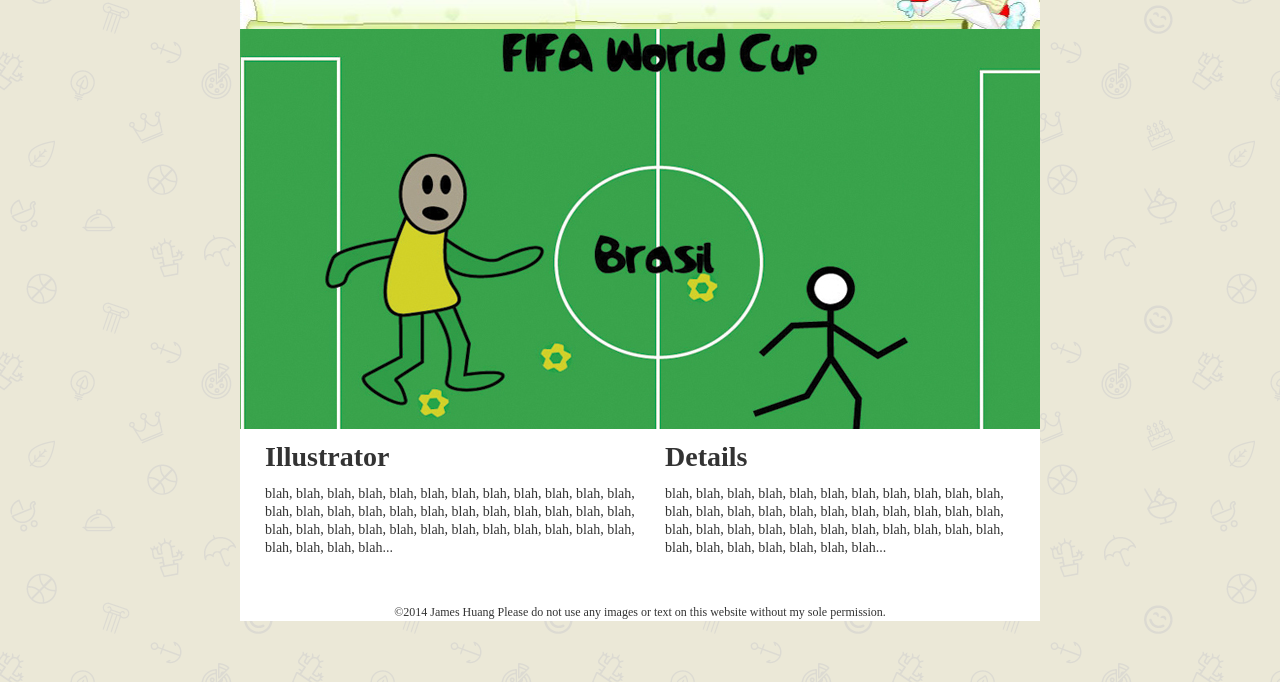
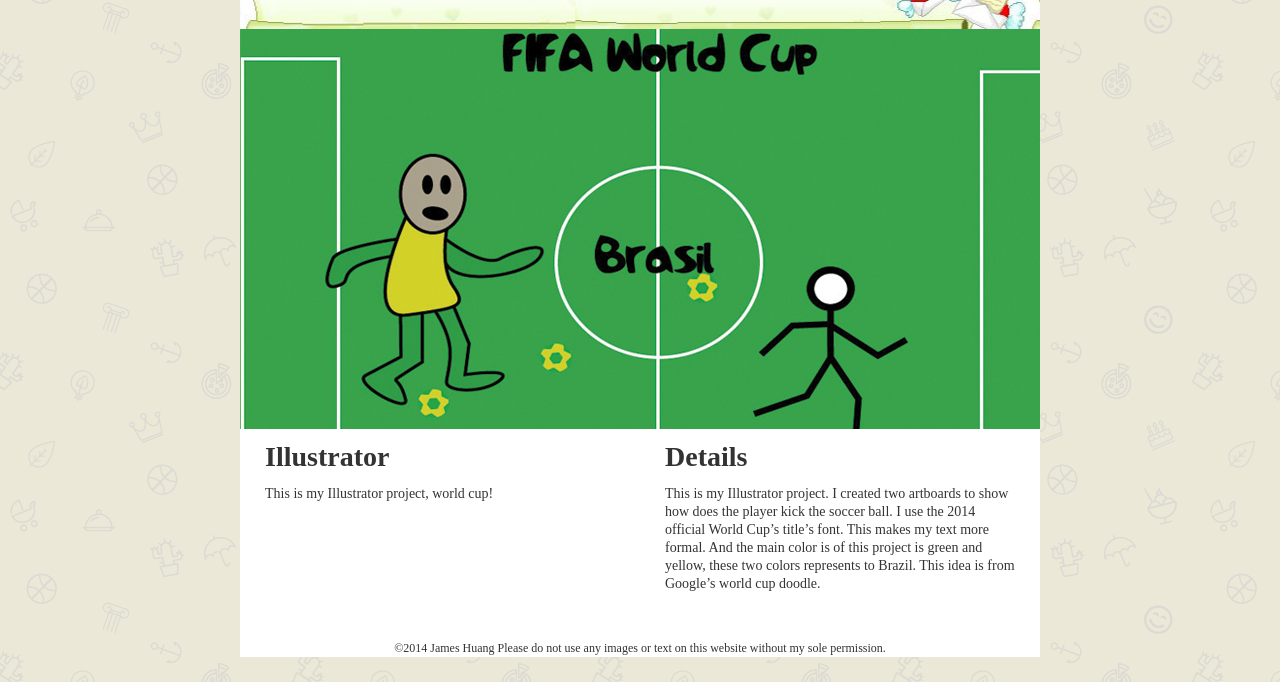
Before and after one commit to JamesHuangUC/ccsf2014.github.io, a plain HTML site: page illustrator.html in a window 1280 px wide. Shown: the part 118-800 px from the top of the page. Drawn offline with Linux system fonts and the light colour scheme; a web font is replaced by a local one.

Commit message:
adding text
adding text

```diff
--- a/illustrator.html
+++ b/illustrator.html
@@ -25,10 +25,10 @@
   <div class="big_image"><img src="images/final/ai.jpg" width="800" height="400" alt="James Ai picture" /></div>
   <div class="left_box">
     <h1>Illustrator</h1>
-    <p>blah, blah, blah, blah, blah, blah, blah, blah, blah, blah, blah, blah, blah, blah, blah, blah, blah, blah, blah, blah, blah, blah, blah, blah, blah, blah, blah, blah, blah, blah, blah, blah, blah, blah, blah, blah, blah, blah, blah, blah...</p>  </div>
+    <p>This is my Illustrator project, world cup!</p>  </div>
   <div class="right_box">
     <h1>Details</h1>
-    <p>blah, blah, blah, blah, blah, blah, blah, blah, blah, blah, blah, blah, blah, blah, blah, blah, blah, blah, blah, blah, blah, blah, blah, blah, blah, blah, blah, blah, blah, blah, blah, blah, blah, blah, blah, blah, blah, blah, blah, blah...</p>
+    <p>This is my Illustrator project. I created two artboards to show how does the player kick the soccer ball. I use the 2014 official World Cup’s title’s font. This makes my text more formal. And the main color is of this project is green and yellow, these two colors represents to Brazil. This idea is from Google’s world cup doodle.</p>
   </div>
 <p>&nbsp;</p>
 <p class="footer">&copy;2014 James Huang Please do not use any images or text on this website without my sole permission.</p>
```
Also changed, not shown: flash.html (+1 -1 lines), indesign.html (+2 -2 lines), photoshop.html (+2 -2 lines).
